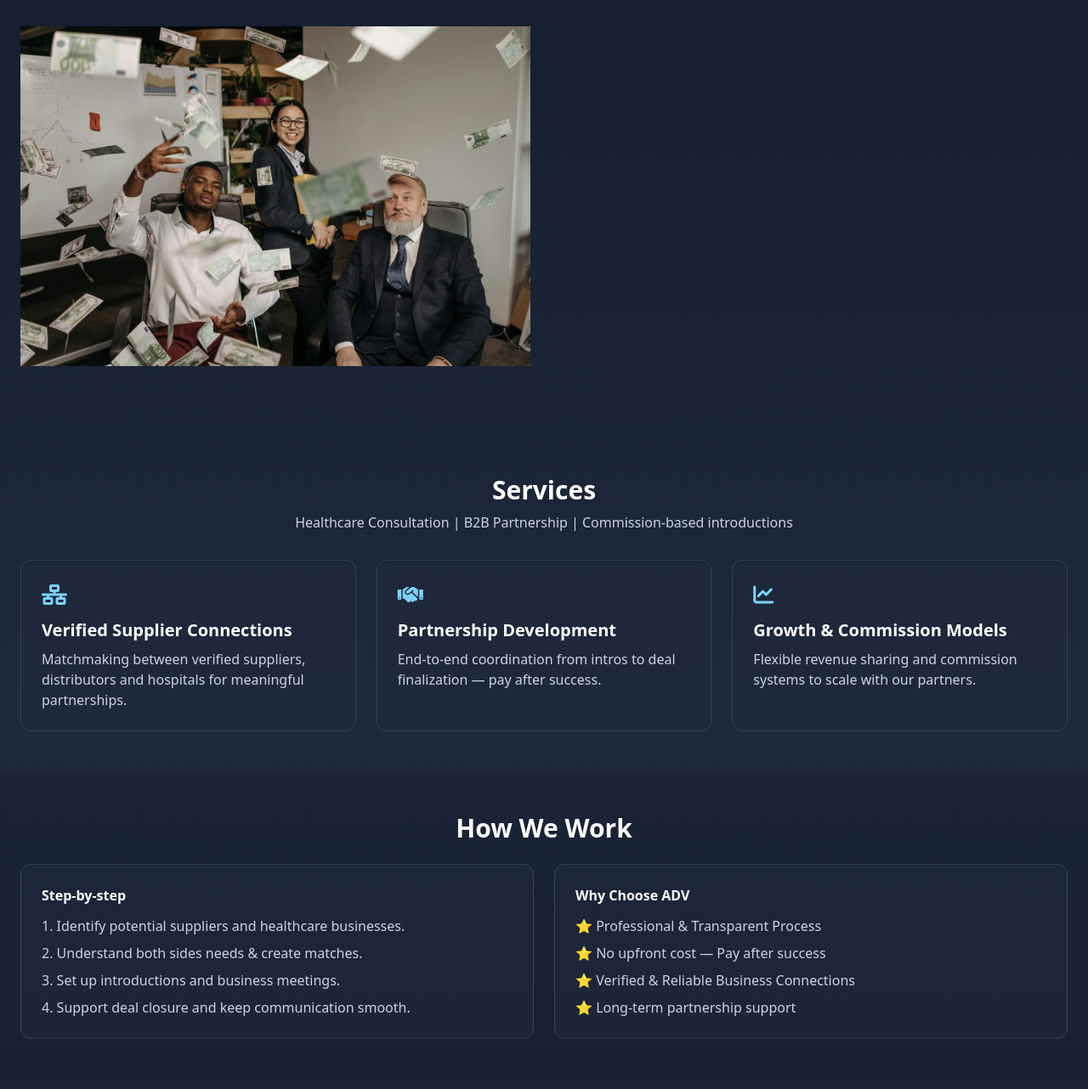
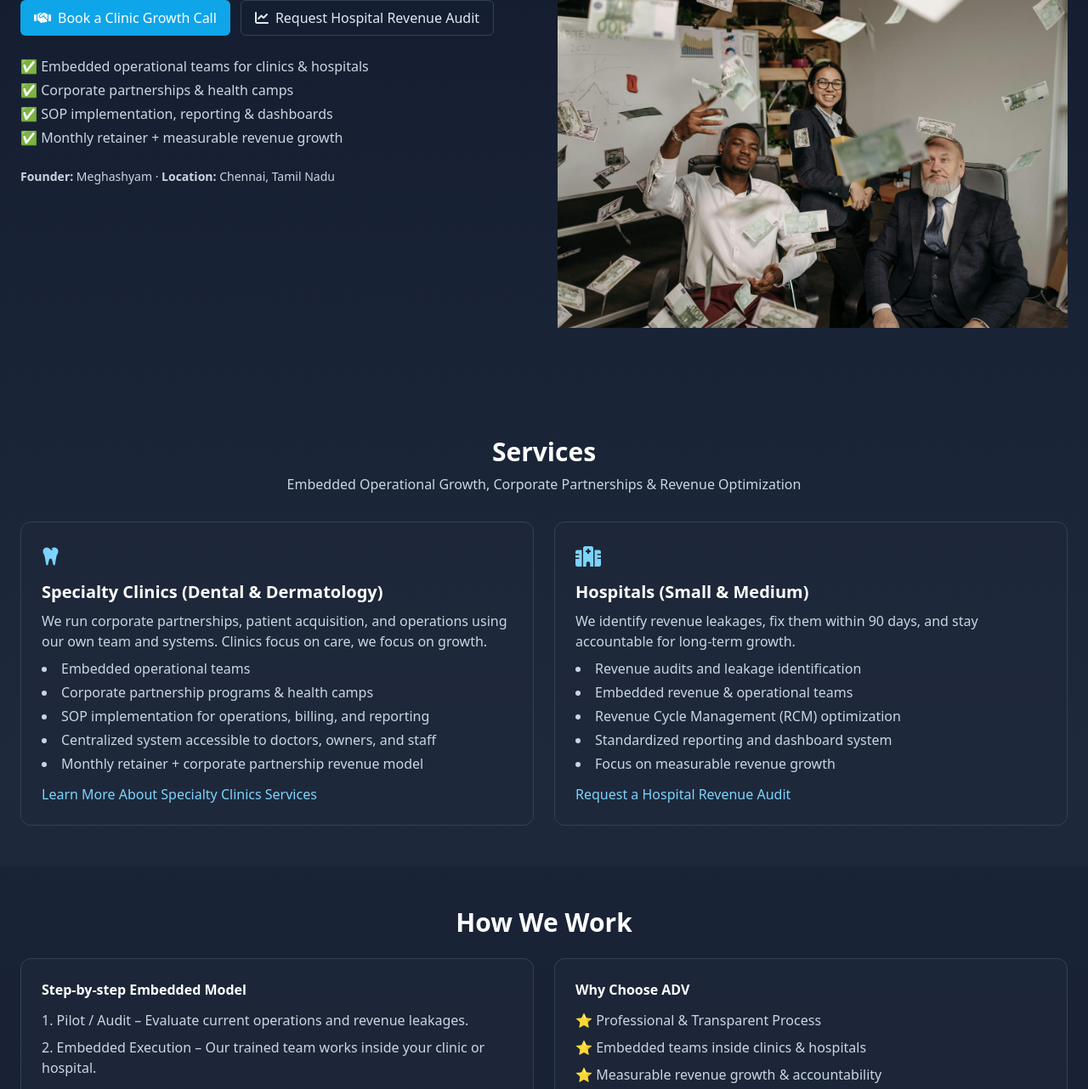
Before and after one commit to meghashyam260/adv-website, a plain HTML site: page index.html in a window 1280 px wide. Shown: the part 623-1905 px from the top of the page at 85% size. Drawn offline with nearby package versions, Linux system fonts and the light colour scheme.

Commit message:
Update index.html with new services and content for clinics & hospitals
- Updated hero section with embedded growth model
- Separated Specialty Clinics and Hospitals services
- Rewrote How We Work, Vision & Mission, and Contact sections

```diff
--- a/index.html
+++ b/index.html
@@ -20,17 +20,13 @@
   <header class="fixed top-0 left-0 right-0 z-50 bg-slate-900/60 backdrop-blur-sm border-b border-slate-800">
     <div class="container mx-auto px-4 md:px-6 py-3 flex items-center justify-between">
       <div class="flex items-center gap-3">
-        <!-- logo tag -->
-        <img src="adv  image.jpg" alt="ADV logo" class="w-24 h-24 object-contain rounded-md shadow-md"
-/>
-
+        <img src="adv  image.jpg" alt="ADV logo" class="w-24 h-24 object-contain rounded-md shadow-md"/>
         <div>
           <h1 class="text-lg font-bold leading-tight">Allied Development Ventures <span class="text-sky-300">ADV</span></h1>
-          <p class="text-xs text-slate-300">B2B Healthcare Connections & Partnerships</p>
+          <p class="text-xs text-slate-300">Embedded Healthcare Growth & Revenue Partner</p>
         </div>
       </div>
 
-      <!-- Desktop nav -->
       <nav>
         <ul id="navMenu" class="hidden md:flex items-center gap-6 text-slate-200">
           <li><a class="nav-link hover:text-sky-300" href="#services">Services</a></li>
@@ -40,14 +36,12 @@
           <li><a class="inline-flex items-center gap-2 bg-sky-500 hover:bg-sky-600 px-4 py-2 rounded-md font-semibold shadow" href="#contact"><i class="fas fa-arrow-right"></i> Get Started</a></li>
         </ul>
 
-        <!-- Mobile toggle -->
         <button id="mobileToggle" aria-label="Toggle menu" class="md:hidden p-2 rounded-md text-slate-200 hover:bg-slate-800/40">
           <i class="fas fa-bars fa-lg"></i>
         </button>
       </nav>
     </div>
 
-    <!-- Mobile nav panel -->
     <div id="mobilePanel" class="md:hidden hidden bg-slate-900/95 border-t border-slate-800">
       <div class="px-4 py-4 flex flex-col gap-2">
         <a class="px-3 py-2 rounded-md hover:bg-slate-800/60" href="#services">Services</a>
@@ -58,7 +52,6 @@
     </div>
   </header>
 
-  <!-- Main -->
   <main class="pt-28">
 
     <!-- HERO -->
@@ -66,26 +59,26 @@
       <div class="grid grid-cols-1 md:grid-cols-2 gap-8 items-center">
         <div class="space-y-6">
           <h2 class="text-3xl md:text-4xl font-extrabold text-white leading-tight">
-            Scale Healthcare Partnerships with <span class="text-sky-300">Allied Development Ventures</span>
+            Embedded Growth & Revenue Partner for <span class="text-sky-300">Specialty Clinics & Hospitals</span>
           </h2>
-
           <p class="text-slate-300 max-w-2xl">
-            Allied Development Ventures helps suppliers, startups, and distributors form trusted B2B partnerships with hospitals and healthcare institutions across South India — faster, transparent, and result-driven.
+            We place our expert teams inside your clinic or hospital to drive patient growth, operational efficiency, and revenue accountability. Specialty clinics focus on care while we handle growth; hospitals optimize revenue cycles and standardize long-term systems.
           </p>
 
           <div class="flex gap-3 flex-wrap">
-            <a href="#contact" class="inline-flex items-center gap-2 bg-sky-500 hover:bg-sky-600 text-white px-4 py-2 rounded-md shadow">
-              <i class="fas fa-handshake"></i> Start Partnership
+            <a href="#services" class="inline-flex items-center gap-2 bg-sky-500 hover:bg-sky-600 text-white px-4 py-2 rounded-md shadow">
+              <i class="fas fa-handshake"></i> Book a Clinic Growth Call
             </a>
-            <a href="#how-we-work" class="inline-flex items-center gap-2 border border-slate-700 px-4 py-2 rounded-md text-slate-200 hover:border-sky-400 hover:text-sky-300">
-              <i class="fas fa-info-circle"></i> How We Work
+            <a href="#contact" class="inline-flex items-center gap-2 border border-slate-700 px-4 py-2 rounded-md text-slate-200 hover:border-sky-400 hover:text-sky-300">
+              <i class="fas fa-chart-line"></i> Request Hospital Revenue Audit
             </a>
           </div>
 
           <ul class="text-slate-300 mt-4 space-y-1">
-            <li>✅ Connecting verified suppliers with hospitals & clinics</li>
-            <li>✅ Commission-based partnership models</li>
-            <li>✅ End-to-end meeting coordination until deal closure</li>
+            <li>✅ Embedded operational teams for clinics & hospitals</li>
+            <li>✅ Corporate partnerships & health camps</li>
+            <li>✅ SOP implementation, reporting & dashboards</li>
+            <li>✅ Monthly retainer + measurable revenue growth</li>
           </ul>
 
           <div class="mt-4 text-sm text-slate-300">
@@ -94,40 +87,50 @@
         </div>
 
         <div class="space-y-4">
-          <!-- hero image tags -->
-          <img src="adv-1.jpg" alt="Healthcare partnership" class="max-w-full max-h-full object-contain">
-</div>
-          <img src="adv-2.jpg" alt="Next-generation health technology" class="max-w-full max-h-full object-contain"
-  />
-</div>
-
-
+          <img src="adv-1.jpg" alt="Clinic growth operations" class="max-w-full max-h-full object-contain">
+          <img src="adv-2.jpg" alt="Hospital revenue management" class="max-w-full max-h-full object-contain"/>
+        </div>
+      </div>
     </section>
 
     <!-- Services -->
     <section id="services" class="py-12">
       <div class="container mx-auto px-4 md:px-6">
         <h3 class="text-2xl md:text-3xl font-bold text-white text-center">Services</h3>
-        <p class="text-center text-slate-300 max-w-2xl mx-auto mt-2">Healthcare Consultation | B2B Partnership | Commission-based introductions</p>
+        <p class="text-center text-slate-300 max-w-2xl mx-auto mt-2">Embedded Operational Growth, Corporate Partnerships & Revenue Optimization</p>
 
-        <div class="mt-8 grid grid-cols-1 md:grid-cols-3 gap-6">
+        <div class="mt-8 grid grid-cols-1 md:grid-cols-2 gap-6">
+
+          <!-- Specialty Clinics -->
           <article class="reveal card p-6 rounded-xl bg-slate-800/60 border border-slate-700">
-            <div class="text-sky-300 text-2xl mb-3"><i class="fas fa-network-wired"></i></div>
-            <h4 class="text-xl font-semibold text-white mb-2">Verified Supplier Connections</h4>
-            <p class="text-slate-300">Matchmaking between verified suppliers, distributors and hospitals for meaningful partnerships.</p>
+            <div class="text-sky-300 text-2xl mb-3"><i class="fas fa-tooth"></i></div>
+            <h4 class="text-xl font-semibold text-white mb-2">Specialty Clinics (Dental & Dermatology)</h4>
+            <p class="text-slate-300">We run corporate partnerships, patient acquisition, and operations using our own team and systems. Clinics focus on care, we focus on growth.</p>
+            <ul class="text-slate-300 mt-2 list-disc list-inside space-y-1">
+              <li>Embedded operational teams</li>
+              <li>Corporate partnership programs & health camps</li>
+              <li>SOP implementation for operations, billing, and reporting</li>
+              <li>Centralized system accessible to doctors, owners, and staff</li>
+              <li>Monthly retainer + corporate partnership revenue model</li>
+            </ul>
+            <a href="#contact" class="inline-block mt-3 text-sky-300 hover:underline">Learn More About Specialty Clinics Services</a>
           </article>
 
+          <!-- Hospitals -->
           <article class="reveal card p-6 rounded-xl bg-slate-800/60 border border-slate-700">
-            <div class="text-sky-300 text-2xl mb-3"><i class="fas fa-handshake"></i></div>
-            <h4 class="text-xl font-semibold text-white mb-2">Partnership Development</h4>
-            <p class="text-slate-300">End-to-end coordination from intros to deal finalization — pay after success.</p>
+            <div class="text-sky-300 text-2xl mb-3"><i class="fas fa-hospital"></i></div>
+            <h4 class="text-xl font-semibold text-white mb-2">Hospitals (Small & Medium)</h4>
+            <p class="text-slate-300">We identify revenue leakages, fix them within 90 days, and stay accountable for long-term growth.</p>
+            <ul class="text-slate-300 mt-2 list-disc list-inside space-y-1">
+              <li>Revenue audits and leakage identification</li>
+              <li>Embedded revenue & operational teams</li>
+              <li>Revenue Cycle Management (RCM) optimization</li>
+              <li>Standardized reporting and dashboard system</li>
+              <li>Focus on measurable revenue growth</li>
+            </ul>
+            <a href="#contact" class="inline-block mt-3 text-sky-300 hover:underline">Request a Hospital Revenue Audit</a>
           </article>
 
-          <article class="reveal card p-6 rounded-xl bg-slate-800/60 border border-slate-700">
-            <div class="text-sky-300 text-2xl mb-3"><i class="fas fa-chart-line"></i></div>
-            <h4 class="text-xl font-semibold text-white mb-2">Growth & Commission Models</h4>
-            <p class="text-slate-300">Flexible revenue sharing and commission systems to scale with our partners.</p>
-          </article>
         </div>
       </div>
     </section>
@@ -138,12 +141,12 @@
         <h3 class="text-2xl md:text-3xl font-bold text-white text-center">How We Work</h3>
         <div class="mt-6 grid grid-cols-1 md:grid-cols-2 gap-6">
           <div class="reveal p-6 rounded-xl bg-slate-800/60 border border-slate-700">
-            <h4 class="font-semibold text-white mb-3">Step-by-step</h4>
+            <h4 class="font-semibold text-white mb-3">Step-by-step Embedded Model</h4>
             <ol class="text-slate-300 list-decimal list-inside space-y-2">
-              <li>Identify potential suppliers and healthcare businesses.</li>
-              <li>Understand both sides needs & create matches.</li>
-              <li>Set up introductions and business meetings.</li>
-              <li>Support deal closure and keep communication smooth.</li>
+              <li>Pilot / Audit – Evaluate current operations and revenue leakages.</li>
+              <li>Embedded Execution – Our trained team works inside your clinic or hospital.</li>
+              <li>System Standardization – SOPs, reporting, and processes implemented for consistency.</li>
+              <li>Long-Term Partnership – Continuous growth & revenue accountability.</li>
             </ol>
           </div>
 
@@ -151,9 +154,9 @@
             <h4 class="font-semibold text-white mb-3">Why Choose ADV</h4>
             <ul class="text-slate-300 space-y-2">
               <li>⭐ Professional & Transparent Process</li>
-              <li>⭐ No upfront cost — Pay after success</li>
-              <li>⭐ Verified & Reliable Business Connections</li>
-              <li>⭐ Long-term partnership support</li>
+              <li>⭐ Embedded teams inside clinics & hospitals</li>
+              <li>⭐ Measurable revenue growth & accountability</li>
+              <li>⭐ Corporate partnership management</li>
             </ul>
           </div>
         </div>
@@ -165,8 +168,8 @@
       <div class="container mx-auto px-4 md:px-6 text-center">
         <h3 class="text-2xl md:text-3xl font-bold text-white">Vision & Mission</h3>
         <p class="text-slate-300 max-w-3xl mx-auto mt-4">
-          <strong>Vision:</strong> To create a reliable B2B healthcare network that connects suppliers, startups and hospitals for faster business growth.<br>
-          <strong>Mission:</strong> To empower every healthcare supplier with trust-based connections and profitable partnerships across South India.
+          <strong>Vision:</strong> To transform healthcare operations through embedded teams and standardized systems, enabling clinics and hospitals to focus on care while achieving sustainable growth.<br>
+          <strong>Mission:</strong> We empower specialty clinics and hospitals by implementing repeatable systems, managing corporate partnerships, and ensuring measurable revenue outcomes.
         </p>
       </div>
     </section>
@@ -174,8 +177,8 @@
     <!-- Contact -->
     <section id="contact" class="py-12 bg-slate-900/10">
       <div class="container mx-auto px-4 md:px-6">
-        <h3 class="text-2xl md:text-3xl font-bold text-white text-center">Ready to Collaborate?</h3>
-        <p class="text-center text-slate-300 max-w-2xl mx-auto mt-2">Let's add verified partnerships and growth to your healthcare business.</p>
+        <h3 class="text-2xl md:text-3xl font-bold text-white text-center">Get in Touch</h3>
+        <p class="text-center text-slate-300 max-w-2xl mx-auto mt-2">Schedule a consultation or learn how we can help your clinic or hospital grow.</p>
 
         <div class="mt-8 grid grid-cols-1 md:grid-cols-2 gap-6">
           <div class="p-6 rounded-xl bg-slate-800/60 border border-slate-700">
@@ -192,12 +195,12 @@
             <div class="grid grid-cols-1 gap-3">
               <input id="name" name="name" type="text" placeholder="Your Name" required class="input-field" />
               <input id="email" name="email" type="email" placeholder="Your Email" required class="input-field" />
-              <input id="company" name="company" type="text" placeholder="Company Name" class="input-field" />
+              <input id="company" name="company" type="text" placeholder="Clinic/Hospital Name" class="input-field" />
               <select id="interest" name="interest" class="input-field">
                 <option value="">I'm interested in...</option>
-                <option value="partnership">Partnership Development</option>
-                <option value="supplier">Supplier Connection</option>
-                <option value="other">Other</option>
+                <option value="clinic">Clinic Growth Services</option>
+                <option value="hospital">Hospital Revenue Audit</option>
+                <option value="corporate">Corporate Partnership</option>
               </select>
               <textarea id="message" name="message" rows="4" placeholder="Tell us about your project or interest" class="input-field"></textarea>
 
```
